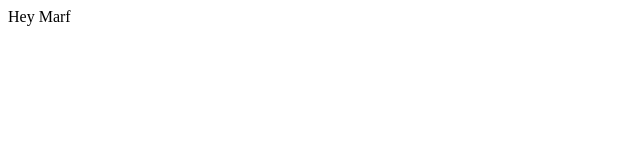
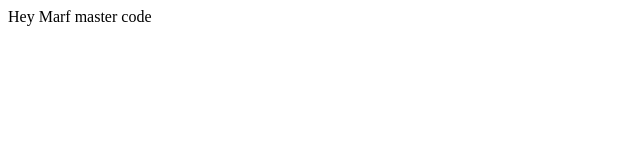
Before and after one commit to gcmorrell/web-project, a plain HTML site: page index.html in a window 1280 px wide. Shown: the full height of the page, 0-640 px from the left. Drawn offline with Linux system fonts and the light colour scheme.

Commit message:
master code

```diff
--- a/index.html
+++ b/index.html
@@ -2,6 +2,8 @@
 <head></head>
 <body>
   Hey Marf
+
+  master code
 </body>
 
 </html>
```
